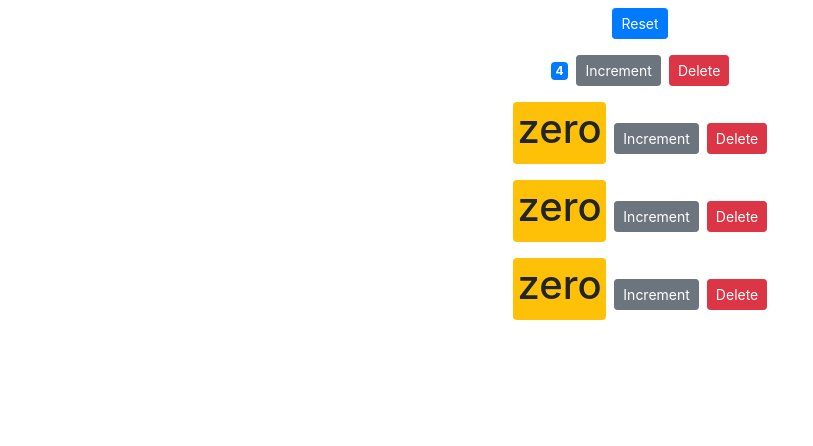
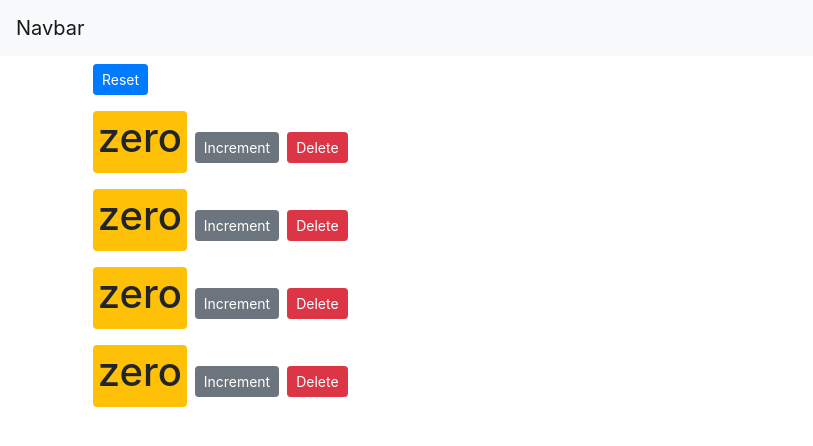
Before and after one commit to Abdoulrazack95/counter-app, a React (Create React App) app: page / in a window 1280 px wide. Shown: the top 446 px of the page, without its empty margins (0-813 px from the left). Built offline with nearby package versions, Linux system fonts and the light colour scheme.

Commit message:
lifting up the state done

```diff
--- a/src/App.js
+++ b/src/App.js
@@ -1,13 +1,56 @@
-import React from "react";
+import React, { Component } from "react";
 import "./App.css";
-import Counters from "./components/counters.jsx";
+import NavBar from "./components/navbar";
+import Counters from "./components/counters";
 
-function App() {
-  return (
-    <div className="App">
-      <Counters />
-    </div>
-  );
+class App extends Component {
+  state = {
+    counters: [
+      { id: 1, value: 0 },
+      { id: 2, value: 0 },
+      { id: 3, value: 0 },
+      { id: 4, value: 0 }
+    ]
+  };
+
+  handleDelete = counterId => {
+    const counters = this.state.counters.filter(c => c.id !== counterId); // all filters except the one with the given Id
+    this.setState({
+      counters
+    });
+  };
+
+  handleIncrement = counter => {
+    const counters = [...this.state.counters];
+    const index = counters.indexOf(counter);
+    counters[index] = { ...counter };
+    counters[index].value++;
+    this.setState({ counters });
+  };
+
+  handleReset = () => {
+    const counters = this.state.counters.map(c => {
+      c.value = 0;
+      return c;
+    });
+    this.setState({ counters });
+  };
+
+  render() {
+    return (
+      <React.Fragment>
+        <NavBar />
+        <main className="container">
+          <Counters
+            counters={this.state.counters}
+            onReset={this.handleReset}
+            onIncrement={this.handleIncrement}
+            onDelete={this.handleDelete}
+          />
+        </main>
+      </React.Fragment>
+    );
+  }
 }
 
 export default App;
--- a/src/components/counters.jsx
+++ b/src/components/counters.jsx
@@ -2,52 +2,20 @@
 import Counter from "./counter";
 
 class Counters extends Component {
-  state = {
-    counters: [
-      { id: 1, value: 4 },
-      { id: 2, value: 0 },
-      { id: 3, value: 0 },
-      { id: 4, value: 0 }
-    ]
-  };
-
-  handleDelete = counterId => {
-    const counters = this.state.counters.filter(c => c.id !== counterId); // all filters except the one with the given Id
-    this.setState({
-      counters
-    });
-  };
-
-  handleIncrement = counter => {
-    const counters = [...this.state.counters];
-    const index = counters.indexOf(counter);
-    counters[index] = { ...counter };
-    counters[index].value++;
-    this.setState({ counters });
-  };
-
-  handleReset = () => {
-    const counters = this.state.counters.map(c => {
-      c.value = 0;
-      return c;
-    });
-    this.setState({ counters });
-  };
-
   render() {
     return (
       <div>
         <button
           className="btn btn-primary btn-sm m-2"
-          onClick={this.handleReset}
+          onClick={this.props.onReset}
         >
           Reset
         </button>
-        {this.state.counters.map(counter => (
+        {this.props.counters.map(counter => (
           <Counter
             key={counter.id}
-            onDelete={this.handleDelete}
-            onIncrement={this.handleIncrement}
+            onDelete={this.props.onDelete}
+            onIncrement={this.props.onIncrement}
             counter={counter}
           />
         ))}
--- /dev/null
+++ b/src/components/navbar.jsx
@@ -0,0 +1,15 @@
+import React, { Component } from "react";
+
+class NavBar extends Component {
+  render() {
+    return (
+      <nav className="navbar navbar-light bg-light">
+        <a href="#" className="navbar-brand">
+          Navbar
+        </a>
+      </nav>
+    );
+  }
+}
+
+export default NavBar;
```
